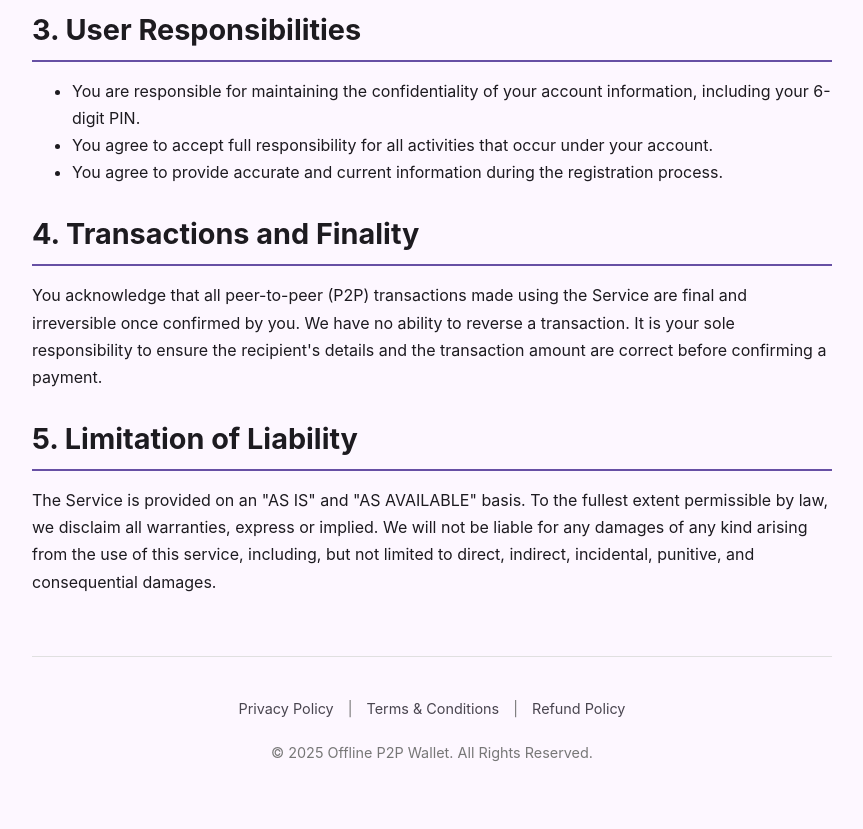
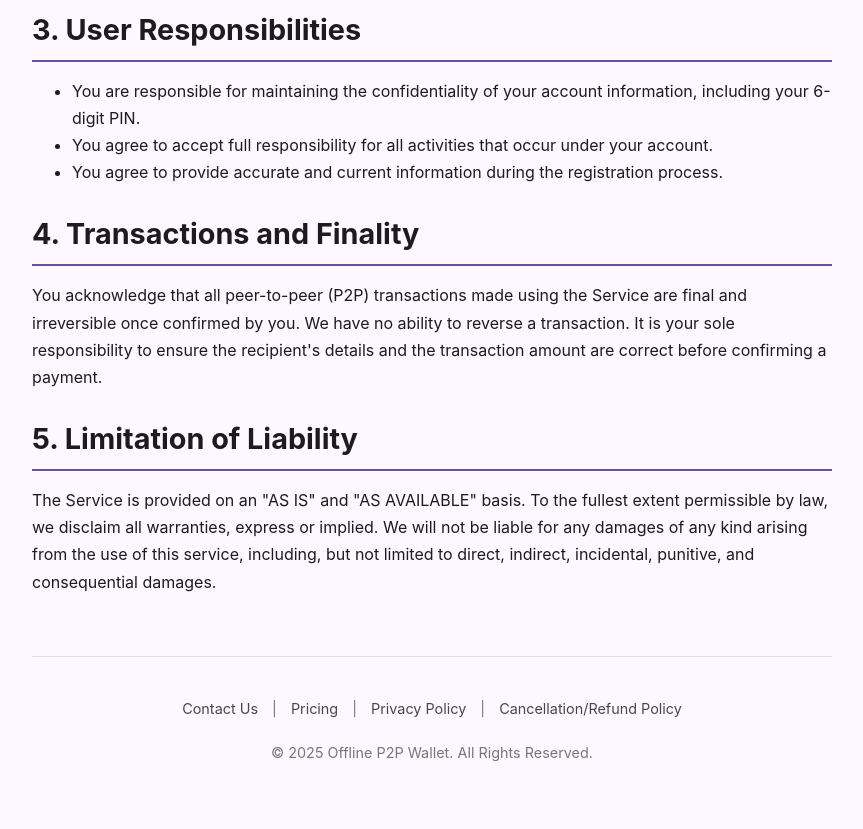
Before and after one commit to Bhanuprasadrao/offline-wallet-backend, a website: page public/terms.html in a window 1280 px wide. Shown: the part 668-1497 px from the top of the page, without its empty margins (208-1071 px from the left). Drawn offline with Linux system fonts and the light colour scheme.

```diff
--- a/public/terms.html
+++ b/public/terms.html
@@ -91,9 +91,10 @@
         </main>
         <footer>
             <div class="footer-links">
+                <a href="/contact.html">Contact Us</a> |
+                <a href="/pricing.html">Pricing</a> |
                 <a href="/privacy.html">Privacy Policy</a> |
-                <a href="/terms.html">Terms & Conditions</a> |
-                <a href="/refunds.html">Refund Policy</a>
+                <a href="/refunds.html">Cancellation/Refund Policy</a>
             </div>
             <p style="margin-top: 20px;">&copy; 2025 Offline P2P Wallet. All Rights Reserved.</p>        </footer>
     </div>
```
Also changed, not shown: public/contact.html (+1 -0 lines), public/pricing.html (+2 -1 lines), public/privacy.html (+3 -2 lines), public/refunds.html (+3 -2 lines).
